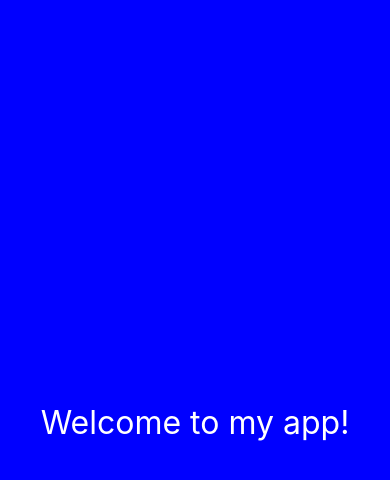
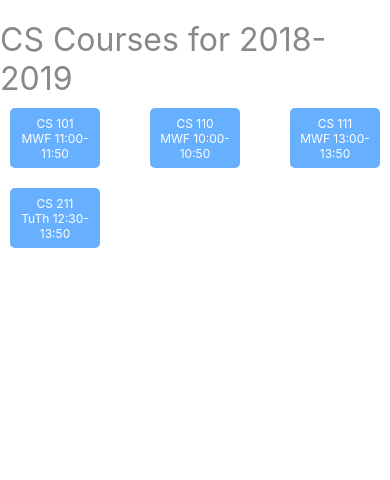
Before and after one commit to jacobkwat/scheduler, a React Native app: screen / in a window 390 px wide. Shown: the top 480 px of the page. Built offline with nearby package versions, Linux system fonts and the light colour scheme.

Commit message:
New slices

```diff
--- a/App.js
+++ b/App.js
@@ -1,24 +1,105 @@
-import { StatusBar } from 'expo-status-bar';
 import React from 'react';
-import { StyleSheet, Text, View } from 'react-native';
+import { SafeAreaView, ScrollView, StyleSheet, Text, TouchableOpacity, View } from 'react-native';
 
-export default function App() {
+const schedule = {
+  "title": "CS Courses for 2018-2019",
+  "courses": [
+    {
+      "id": "F101",
+      "title": "Computer Science: Concepts, Philosophy, and Connections",
+      "meets": "MWF 11:00-11:50"
+    },
+    {
+      "id": "F110",
+      "title": "Intro Programming for non-majors",
+      "meets": "MWF 10:00-10:50"
+    },
+    {
+      "id": "F111",
+      "title": "Fundamentals of Computer Programming I",
+      "meets": "MWF 13:00-13:50"
+    },
+    {
+      "id": "F211",
+      "title": "Fundamentals of Computer Programming II",
+      "meets": "TuTh 12:30-13:50"
+    }
+  ]
+};
+
+
+const App = () => {
   return (
-    <View style={styles.container}>
-    <Text style={styles.textStyle}>Welcome to my app!</Text>
-    </View>
+    <SafeAreaView style={styles.container}>
+      <Banner title={schedule.title} />
+      <CourseList courses={schedule.courses} />
+    </SafeAreaView>
   );
 }
+
+
+const Banner = ({title}) => (
+  <Text style={styles.bannerStyle}>{title}</Text>
+);
+
+const CourseList = ({courses}) => (
+  <ScrollView>
+    <View style={styles.courseList}>
+      { courses.map(course => <Course key={course.id} course={course} />) }
+    </View>
+  </ScrollView>
+);
+
+const getCourseNumber = course => (
+  course.id.slice(1)
+);
+
+const Course = ({course}) => (
+  <TouchableOpacity style={styles.courseButton}>
+    <Text style={styles.courseText}>
+      {`CS ${getCourseNumber(course)}\n${course.meets}`}
+    </Text>
+  </TouchableOpacity>
+);
+
 
 const styles = StyleSheet.create({
   container: {
     flex: 1,
-    backgroundColor: '#00f',
     alignItems: 'center',
     justifyContent: 'center',
+    paddingTop: 20,
   },
-  textStyle: {
+  bannerStyle: {
+    color: '#888',
+    fontSize: 32,
+  },
+  courseList: {
+    flex: 1,
+    flexDirection: 'row',
+    flexWrap: 'wrap',
+    alignItems: 'center',
+    justifyContent: 'space-between',
+  },
+  courseButton: {
+    flex: 1,
+    borderRadius: 5,
+    justifyContent: 'center',
+    alignItems: 'center',
+    margin: 10,
+    height: 60,
+    padding: 10,
+    minWidth: 90,
+    maxWidth: 90,
+    backgroundColor: '#66b0ff',
+  },
+  courseText:{
     color: '#fff',
-    fontSize: 32,
+    fontSize: 12,
+    textAlign: 'center',
   }
 });
+
+
+
+export default App;
```
